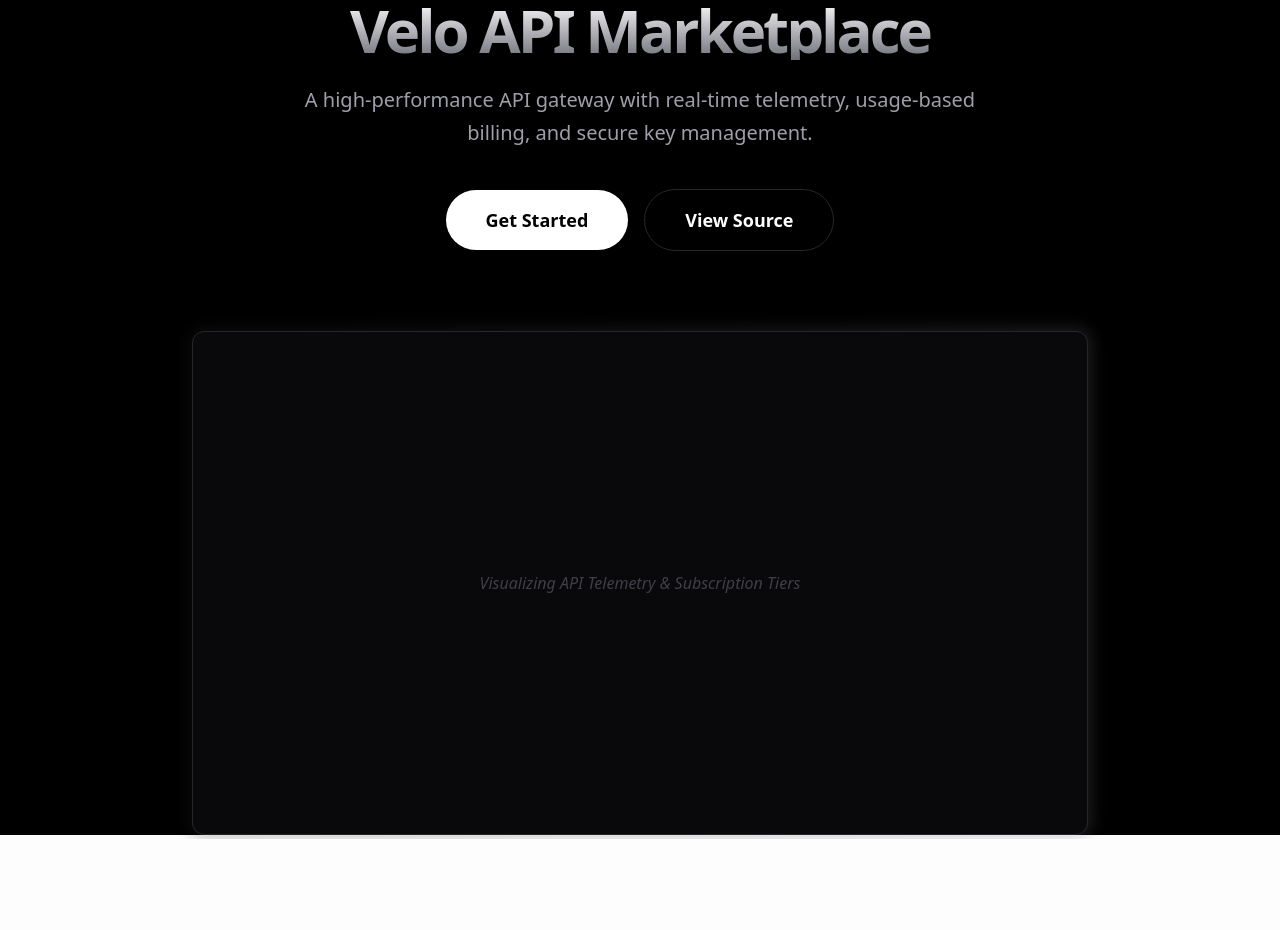
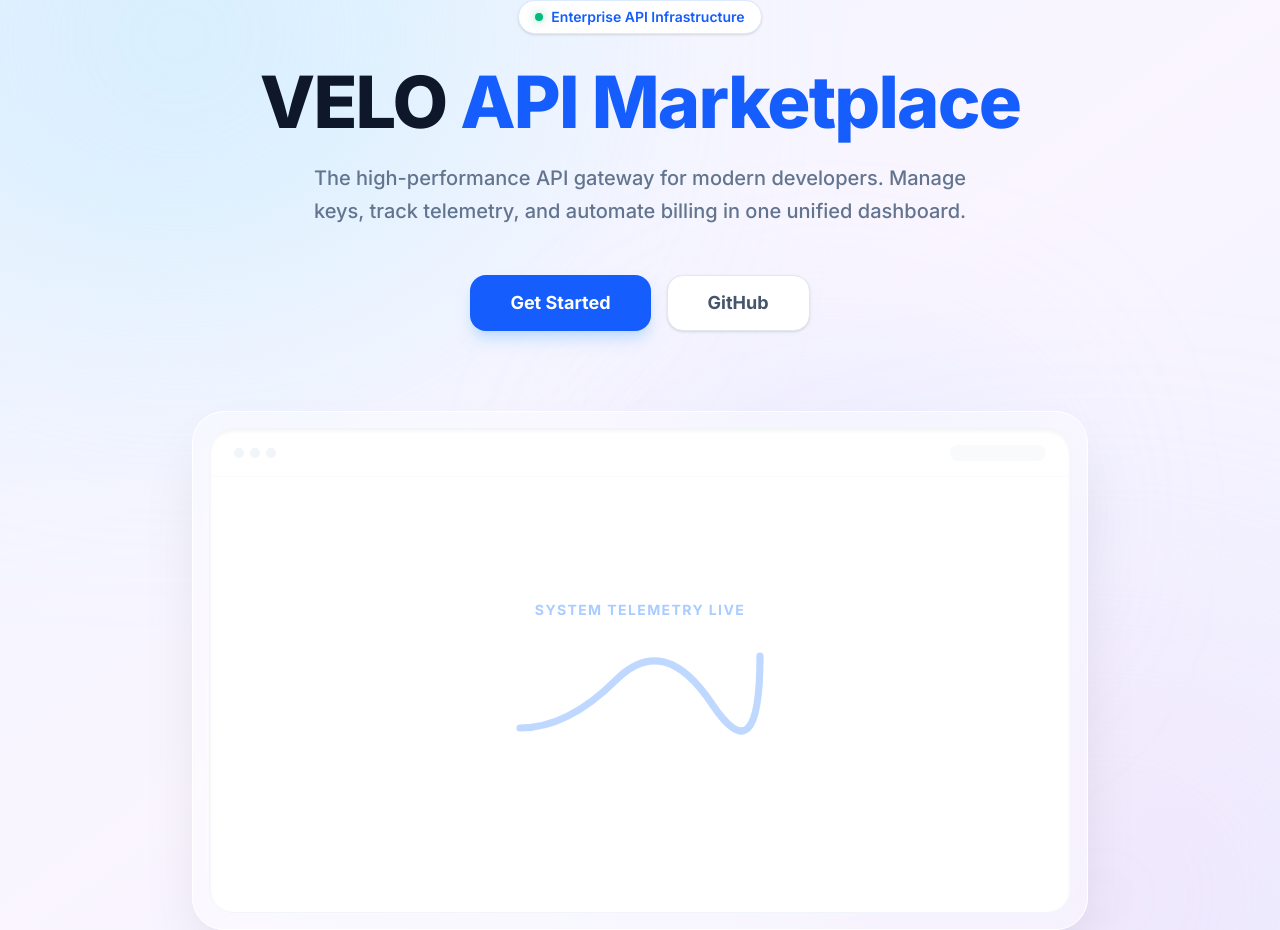
Before and after one commit to tejchid/velo-api-marketplace, a Next.js app: page / in a window 1280 px wide. Before the commit the page ends 839 px from the top, so only its background shows below. Built offline with nearby package versions, Linux system fonts and the light colour scheme; no server answers.

Commit message:
style: match landing page to light-mode dashboard aesthetic

```diff
--- a/src/app/layout.tsx
+++ b/src/app/layout.tsx
@@ -11,7 +11,7 @@
   children: React.ReactNode;
 }) {
   return (
-    <ClerkProvider appearance={{ baseTheme: dark }}>
+    <ClerkProvider>
       <html lang="en" className="dark">
         <body className={`${inter.className} bg-slate-950 text-slate-50 antialiased`}>
           {children}
--- a/src/app/page.tsx
+++ b/src/app/page.tsx
@@ -3,30 +3,40 @@
 
 export default function LandingPage() {
   return (
-    <div className="flex min-h-screen flex-col items-center justify-center bg-black text-white px-6 font-sans">
-      <div className="max-w-4xl w-full text-center">
-        <h1 className="text-6xl font-bold tracking-tighter mb-6 bg-gradient-to-b from-white to-zinc-500 bg-clip-text text-transparent">
-          Velo API Marketplace
+    <div className="relative min-h-screen flex flex-col items-center justify-center bg-gradient-to-br from-blue-50 via-purple-50 to-indigo-50 text-slate-900 px-6 overflow-hidden">
+      {/* Enhanced Background Gradients */}
+      <div className="absolute top-[-20%] left-[-10%] w-[50%] h-[50%] bg-gradient-to-br from-blue-200/60 to-cyan-200/40 blur-[140px] rounded-full pointer-events-none"></div>
+      <div className="absolute bottom-[-20%] right-[-10%] w-[50%] h-[50%] bg-gradient-to-tl from-purple-200/50 to-pink-200/30 blur-[140px] rounded-full pointer-events-none"></div>
+      <div className="absolute top-[40%] left-[50%] w-[30%] h-[30%] bg-gradient-to-r from-indigo-200/30 to-blue-200/30 blur-[100px] rounded-full pointer-events-none"></div>
+
+      <div className="relative z-10 max-w-4xl w-full text-center">
+        {/* Enterprise Badge */}
+        <div className="inline-flex items-center gap-2 px-4 py-1.5 rounded-full border border-blue-100 bg-white shadow-sm text-sm font-semibold text-blue-600 mb-8">
+          <span className="w-2 h-2 rounded-full bg-emerald-500 shadow-[0_0_8px_rgba(16,185,129,0.5)]"></span>
+          Enterprise API Infrastructure
+        </div>
+
+        <h1 className="text-6xl md:text-7xl font-extrabold tracking-tight mb-6 text-slate-900">
+          VELO <span className="text-blue-600">API Marketplace</span>
         </h1>
-        <p className="text-zinc-400 text-xl mb-10 max-w-2xl mx-auto leading-relaxed">
-          A high-performance API gateway with real-time telemetry,
-          usage-based billing, and secure key management.
+
+        <p className="text-slate-500 text-lg md:text-xl mb-12 max-w-2xl mx-auto leading-relaxed font-medium">
+          The high-performance API gateway for modern developers.
+          Manage keys, track telemetry, and automate billing in one unified dashboard.
         </p>
 
         <div className="flex flex-col sm:flex-row gap-4 justify-center items-center">
-          {/* Shown if user is NOT logged in */}
           <SignedOut>
             <SignInButton mode="modal" fallbackRedirectUrl="/dashboard">
-              <button className="bg-white text-black px-10 py-4 rounded-full font-bold text-lg hover:bg-zinc-200 transition-all transform hover:scale-105">
+              <button className="h-14 px-10 rounded-2xl bg-blue-600 text-white font-bold text-lg hover:bg-blue-700 transition-all shadow-lg shadow-blue-200">
                 Get Started
               </button>
             </SignInButton>
           </SignedOut>
 
-          {/* Shown if user IS logged in (like you are right now) */}
           <SignedIn>
             <Link href="/dashboard">
-              <button className="bg-white text-black px-10 py-4 rounded-full font-bold text-lg hover:bg-zinc-200 transition-all transform hover:scale-105">
+              <button className="h-14 px-10 rounded-2xl bg-blue-600 text-white font-bold text-lg hover:bg-blue-700 transition-all shadow-lg shadow-blue-200">
                 Go to Dashboard
               </button>
             </Link>
@@ -35,18 +45,34 @@
           <a
             href="https://github.com/tejchid/velo-api-marketplace"
             target="_blank"
-            className="border border-zinc-800 px-10 py-4 rounded-full font-bold text-lg hover:bg-zinc-900 transition-all"
+            className="h-14 px-10 rounded-2xl border border-slate-200 bg-white text-slate-600 font-bold text-lg hover:bg-slate-50 transition-all flex items-center justify-center shadow-sm"
           >
-            View Source
+            GitHub
           </a>
         </div>
 
-        {/* Dashboard Preview Section */}
-        <div className="mt-20 relative group">
-          <div className="absolute -inset-1 bg-gradient-to-r from-zinc-800 to-zinc-500 rounded-2xl blur opacity-25 group-hover:opacity-50 transition duration-1000"></div>
-          <div className="relative bg-zinc-950 border border-zinc-800 rounded-xl aspect-video flex items-center justify-center overflow-hidden">
-             <div className="text-zinc-700 font-medium italic">
-               Visualizing API Telemetry & Subscription Tiers
+        {/* Dashboard Preview - Styled to match image_9cafc1.jpg */}
+        <div className="mt-20 relative rounded-[32px] border border-white bg-white/40 p-4 backdrop-blur-md shadow-[0_32px_64px_-12px_rgba(0,0,0,0.1)]">
+          <div className="relative bg-white rounded-[24px] aspect-video flex flex-col items-center justify-center overflow-hidden border border-slate-100 shadow-inner">
+             {/* Nav Header Mockup */}
+             <div className="absolute top-0 w-full h-12 border-b border-slate-50 flex items-center px-6 justify-between">
+                <div className="flex gap-1.5">
+                   <div className="w-2.5 h-2.5 rounded-full bg-slate-100" />
+                   <div className="w-2.5 h-2.5 rounded-full bg-slate-100" />
+                   <div className="w-2.5 h-2.5 rounded-full bg-slate-100" />
+                </div>
+                <div className="w-24 h-4 bg-slate-50 rounded-full" />
+             </div>
+
+             <div className="text-blue-500 font-bold text-sm tracking-widest uppercase opacity-40">
+                System Telemetry Live
+             </div>
+
+             {/* Chart Mockup Line */}
+             <div className="mt-6 relative w-64 h-24">
+                <svg viewBox="0 0 100 40" className="w-full h-full stroke-blue-500 fill-none stroke-[3] opacity-30">
+                  <path d="M0,35 Q20,35 40,15 T80,25 T100,5" strokeLinecap="round" />
+                </svg>
              </div>
           </div>
         </div>
--- /dev/null
+++ b/tailwind.config.ts
@@ -0,0 +1,14 @@
+import type { Config } from "tailwindcss";
+
+const config: Config = {
+  content: [
+    "./src/pages/**/*.{js,ts,jsx,tsx,mdx}",
+    "./src/components/**/*.{js,ts,jsx,tsx,mdx}",
+    "./src/app/**/*.{js,ts,jsx,tsx,mdx}",
+  ],
+  theme: {
+    extend: {},
+  },
+  plugins: [],
+};
+export default config;
```
